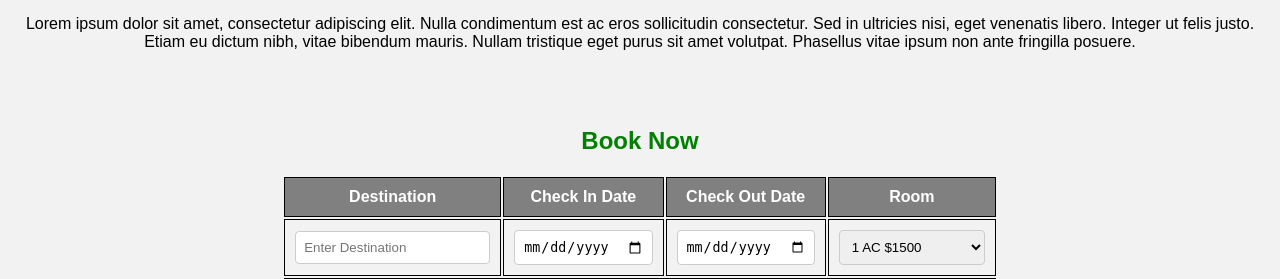
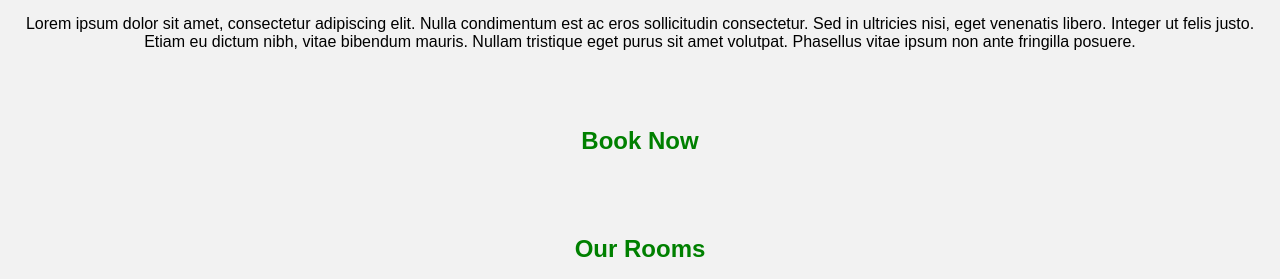
Before and after one commit to seaim76/MVC_Hotel, a PHP site: page /abd.php in a window 1280 px wide. Shown: the part 537-816 px from the top of the page. Run offline with PHP 8.4, Linux system fonts and the light colour scheme.

Commit message:
First Commit

```diff
--- a/Controllers/add.php
+++ b/Controllers/add.php
@@ -3,12 +3,9 @@ require_once('../Models/alldb.php');
 
 if(isset($_REQUEST['add']))
 {
-	// $id=$_REQUEST['id'];
 	$email=$_REQUEST['email'];
 	$pass=$_REQUEST['password'];
-	// $name="abd";
-	// $address="annn";
-	// $id="10";
+
 
 	if($email=="" && $pass=="")
 	{
--- a/abd.php
+++ b/abd.php
@@ -145,8 +145,8 @@
 
     <nav>
         <a href="abd.php">Home</a>
-        <a href="registration.php">Book</a>
-        <a href="./Controllers/login.php">Admin</a>
+        <a href="#">Regestration</a>
+        <a href="./Controllers/login.php">Manager</a>
     </nav>
 
     <section id="home">
@@ -168,35 +168,7 @@
     </section>
     <section id="Check">
         <h2>Book Now</h2>
-        <form action="registration.php" method="get">
-            <table>
-                <tr>
-                    <th>Destination</th>
-                    <th>Check In Date</th>
-                    <th>Check Out Date</th>
-                    <th>Room</th>
-                </tr>
-                <tr>
-                    <td> <input type="text" name="D1" placeholder="Enter Destination"></td>
-                    <td> <input type="date" name="ci"></td>
-                    <td>  <input type="date" name="co"></td>
-                    <td>
-                        <select name="room">
-                            <option>1 <p>AC $1500</p></option>
-                            <option>2 <p>NON_AC $1000</p></option>
-                            <option>3 <p>NON_AC $1200</p></option>
-                            <option>4 <p>AC $2500</p></option>
-                            <option>5 <p>NON_AC $900</p></option>
-                        </select>
-                    </td>
-                </tr>
-                <tr>
-                    <td colspan="4">
-                        <input type="submit" value="Availability" name="sub">
-                    </td>
-                </tr>
-            </table>
-        </form>
+
     </section>
     <section id="rooms">
         <h2>Our Rooms</h2>
```
Also changed, not shown: Views/admin.php (+8 -0 lines), Views/customer_Details.php (+15 -10 lines), Views/edit.php (+10 -9 lines).
